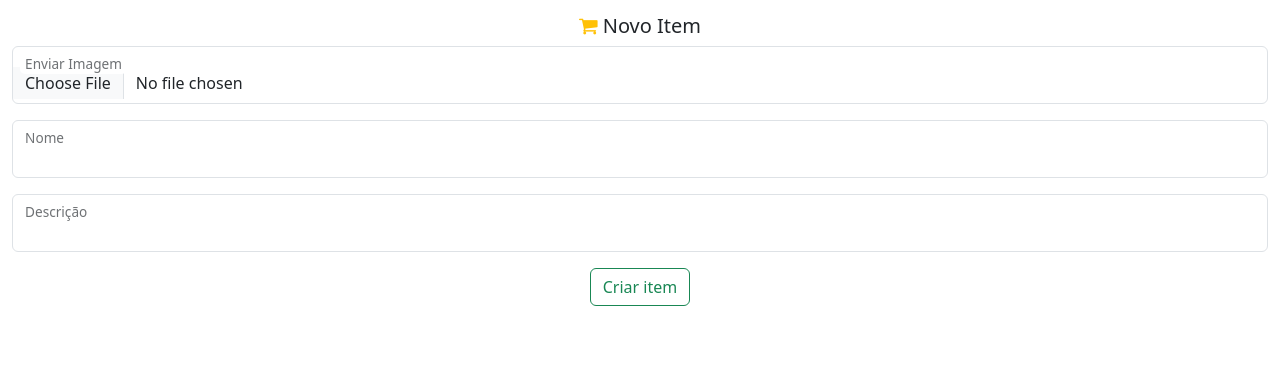
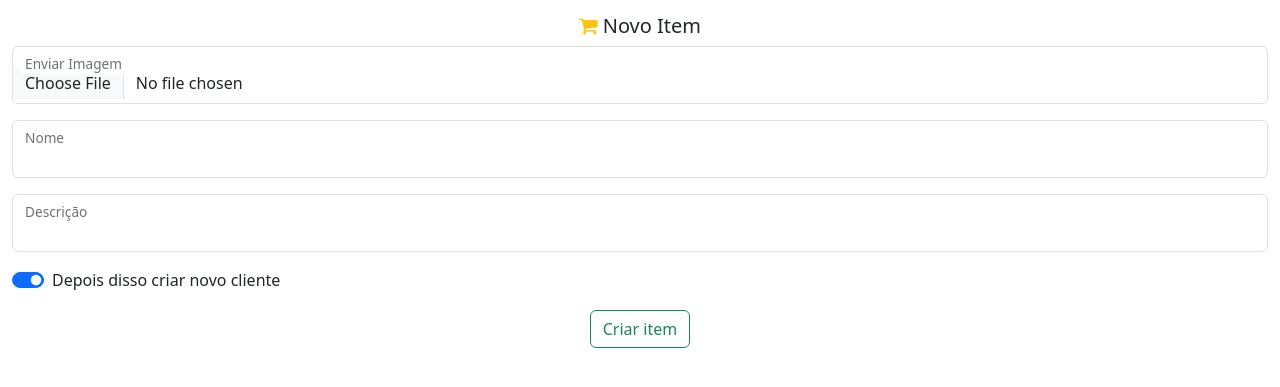
Before and after one commit to rodrigo-salinet/ggtest, a PHP site: page /novo_item.php in a window 1280 px wide. Shown: the part 58-445 px from the top of the page. Run offline with PHP 8.4, Linux system fonts and the light colour scheme; a user stored in the database is signed in; data comes from the database, SQL or seed files in the repository; data that the repository does not hold is empty; some libraries are stand-ins or nearby versions.

Commit message:
🚸 add redirect novo item ui

```diff
--- a/novo_item.php
+++ b/novo_item.php
@@ -55,6 +55,14 @@ $id_usuario = $_SESSION['id_usuario'];
                         </div>
                     </div>
                 </div>
+                <div class="row mb-3">
+                    <div class="col">
+                        <div class="form-check form-switch">
+                            <input class="form-check-input" type="checkbox" role="switch" name="chk_redirect" id="chk_redirect" checked />
+                            <label class="form-check-label" for="chk_redirect">Depois disso criar novo cliente</label>
+                        </div>
+                    </div>
+                </div>
                 <div class="row align-items-center">
                     <div class="col text-center">
                         <input type="submit" class="btn btn-outline-success" value="Criar item">
```
